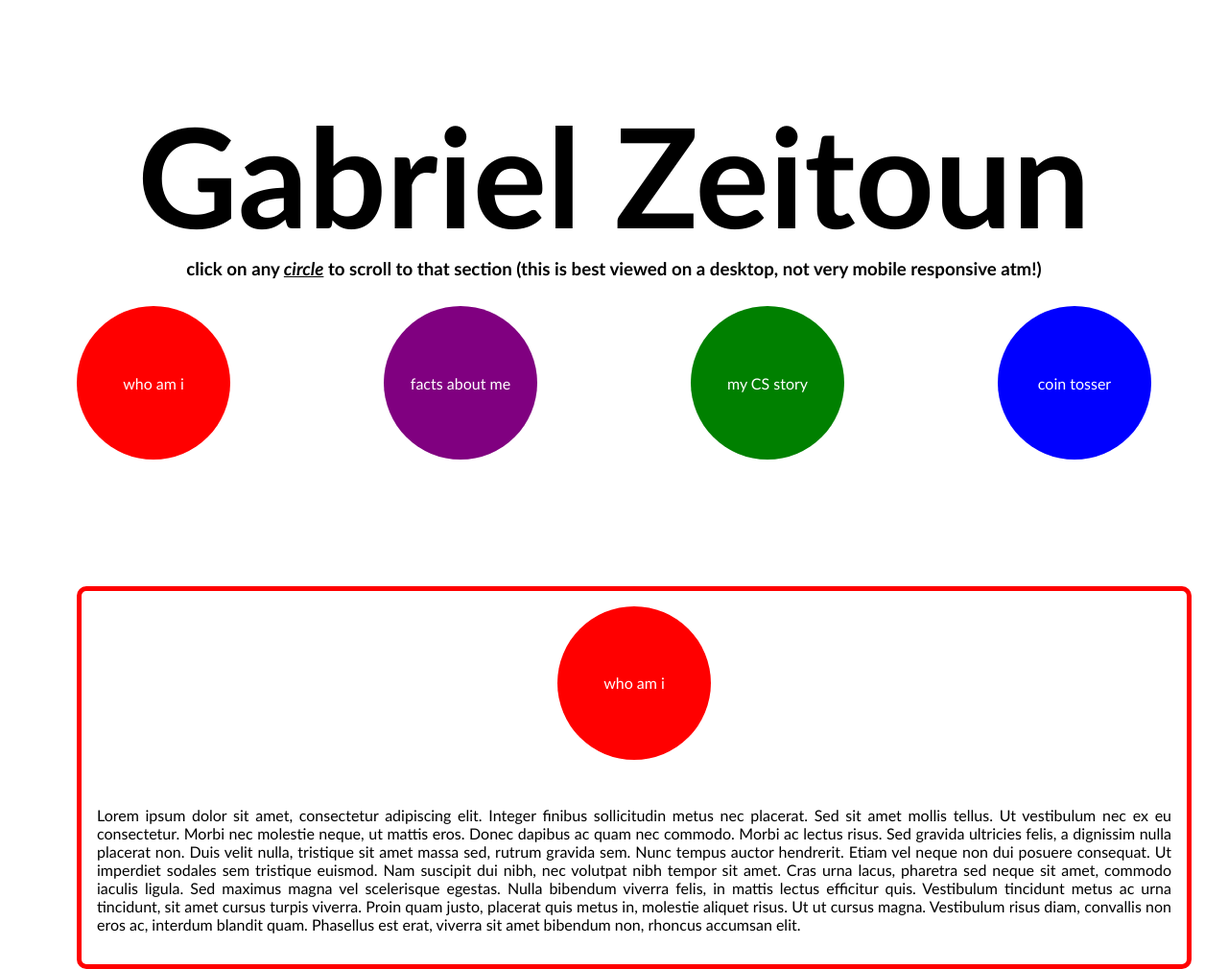
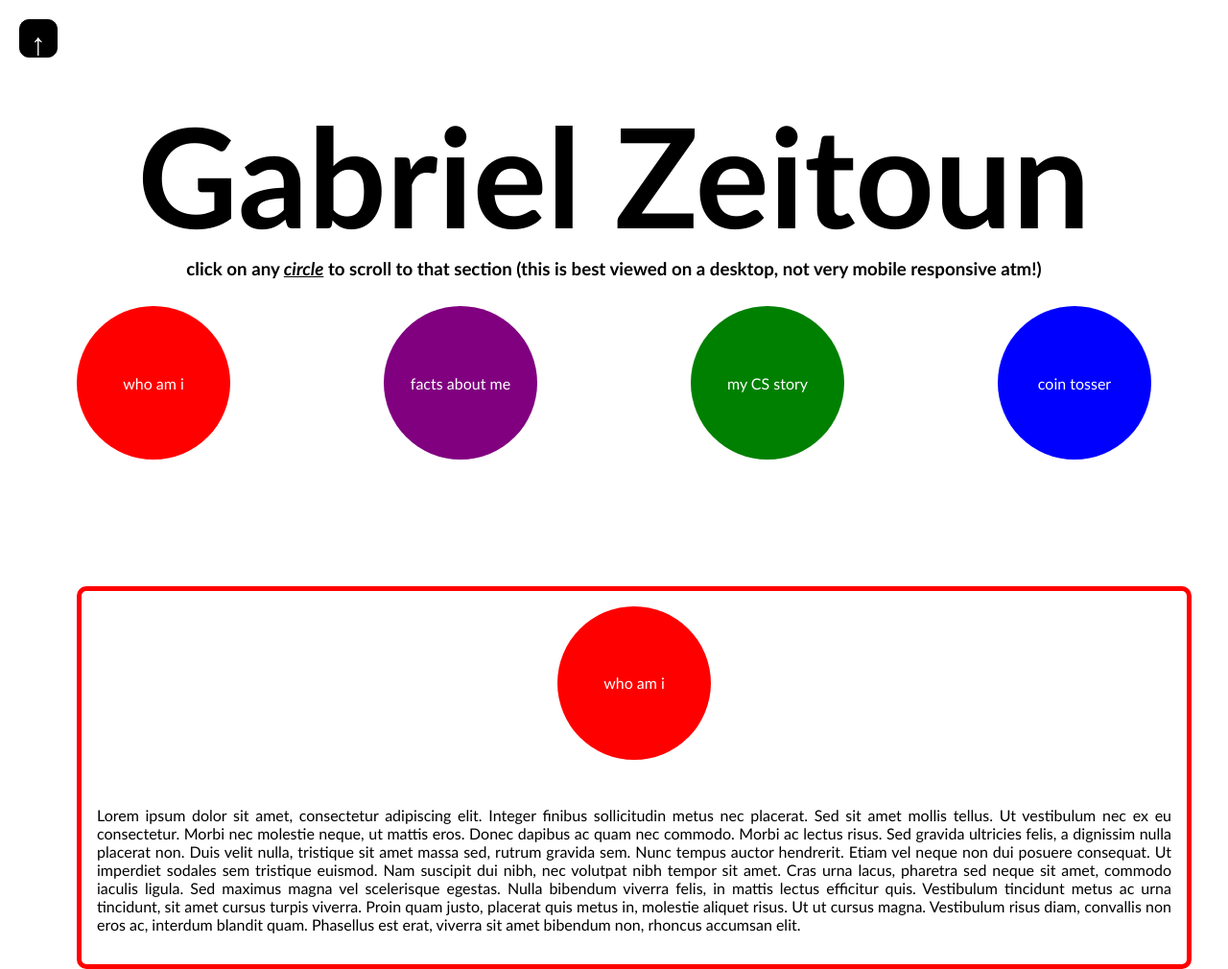
Before and after one commit to gabrielzeitoun/curly-octo-dollop, a plain HTML site: page index.html in a window 1280 px wide. Shown: the top 1010 px of the page at 96% size. Drawn offline with Linux system fonts and the light colour scheme.

Commit message:
created button to scroll back to top

```diff
--- a/index.html
+++ b/index.html
@@ -76,6 +76,7 @@
                 </p>
             </div>
         </article>
+        <button onclick="scrolltop()" id="topscroll-btn">↑</button>
     </body>
     <script src="script.js" async defer></script>
 </html>
--- a/script.js
+++ b/script.js
@@ -2,3 +2,7 @@ function scrolldiv(name) {
     var elem = document.getElementById(name);
     elem.scrollIntoView();
 }
+
+function scrolltop() {
+    window.scrollTo(0, 0);
+}
--- a/style.css
+++ b/style.css
@@ -113,3 +113,29 @@ html {
 #green-section {
     border-color: green;
 }
+
+#topscroll-btn {
+    position: fixed;
+    top: 1.25rem;
+    left: 1.25rem;
+    width: 2.5rem;
+    height: 2.5rem;
+    background-color: black;
+    color: white;
+
+    border: 1px solid black;
+    border-radius: 10px;
+
+    text-align: center;
+    vertical-align: middle;
+    line-height: 3rem;
+
+    font-size: 2rem;
+}
+
+#topscroll-btn:hover {
+    cursor: pointer;
+    height: 2.6rem;
+    width: 2.6rem;
+    transition: all 0.1s;
+}
```
